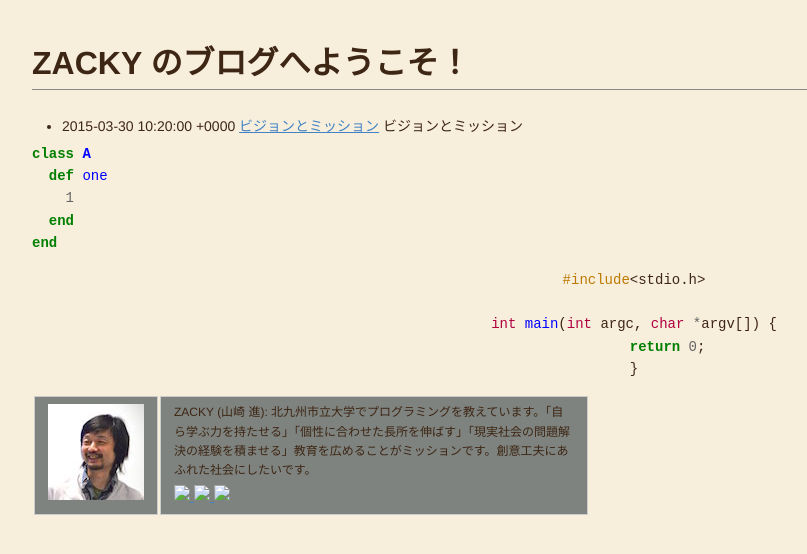
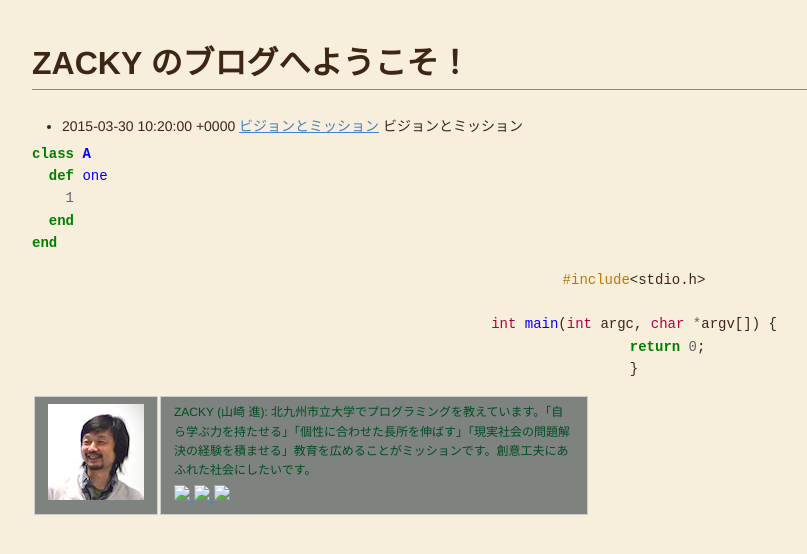
Before and after one commit to zacky1972/zacky1972.github.io, a Jekyll site: the page built from index.md, in a window 1280 px wide. Shown: the top 554 px of the page, without its empty margins (6-813 px from the left). Built offline with Jekyll 4.4.1, drawn with Linux system fonts in a browser that asks for light colours; Markdown is read by kramdown in place of the engine named in the settings.

Commit message:
change about-color

```diff
--- a/assets/css/about-color.css
+++ b/assets/css/about-color.css
@@ -1,3 +1,8 @@
 table.about td {
 	background-color: #7e837f; /* moss gray */
+/*	background-color: #72640c;  olive */
 }
+
+table.about p {
+	color: #004d25; /* bottle green */
+}
```
Also changed, not shown: 1 other file.
